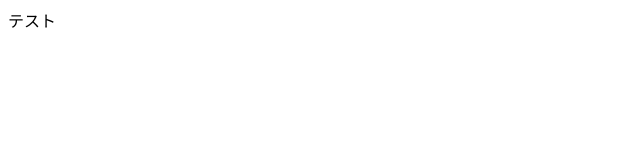
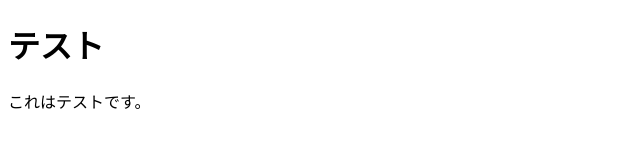
Before and after one commit to langue-de77/20250428_RDL, a plain HTML site: page index.html in a window 1280 px wide. Shown: the whole page, without its empty margins (0-640 px from the left). Drawn offline with Linux system fonts and the light colour scheme.

Commit message:
Update index.html
<h1>タグと<p>タグと追記しました。

```diff
--- a/index.html
+++ b/index.html
@@ -5,6 +5,7 @@
         <title>タイトル</title>
     </head>
     <body>
-      テスト
+        <h1>テスト</h1>
+        <p>これはテストです。</p>
     </body>
 </html>
```
